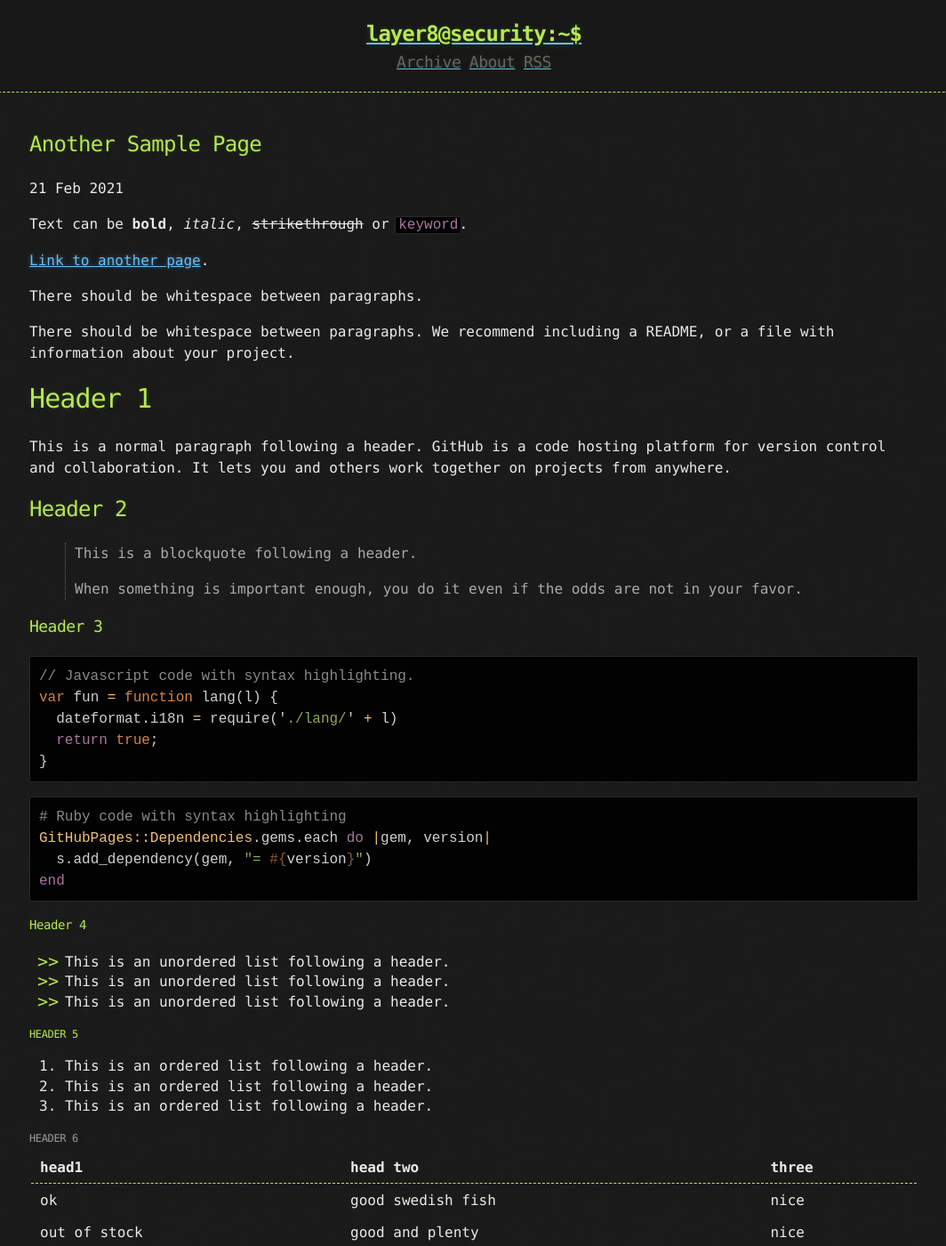
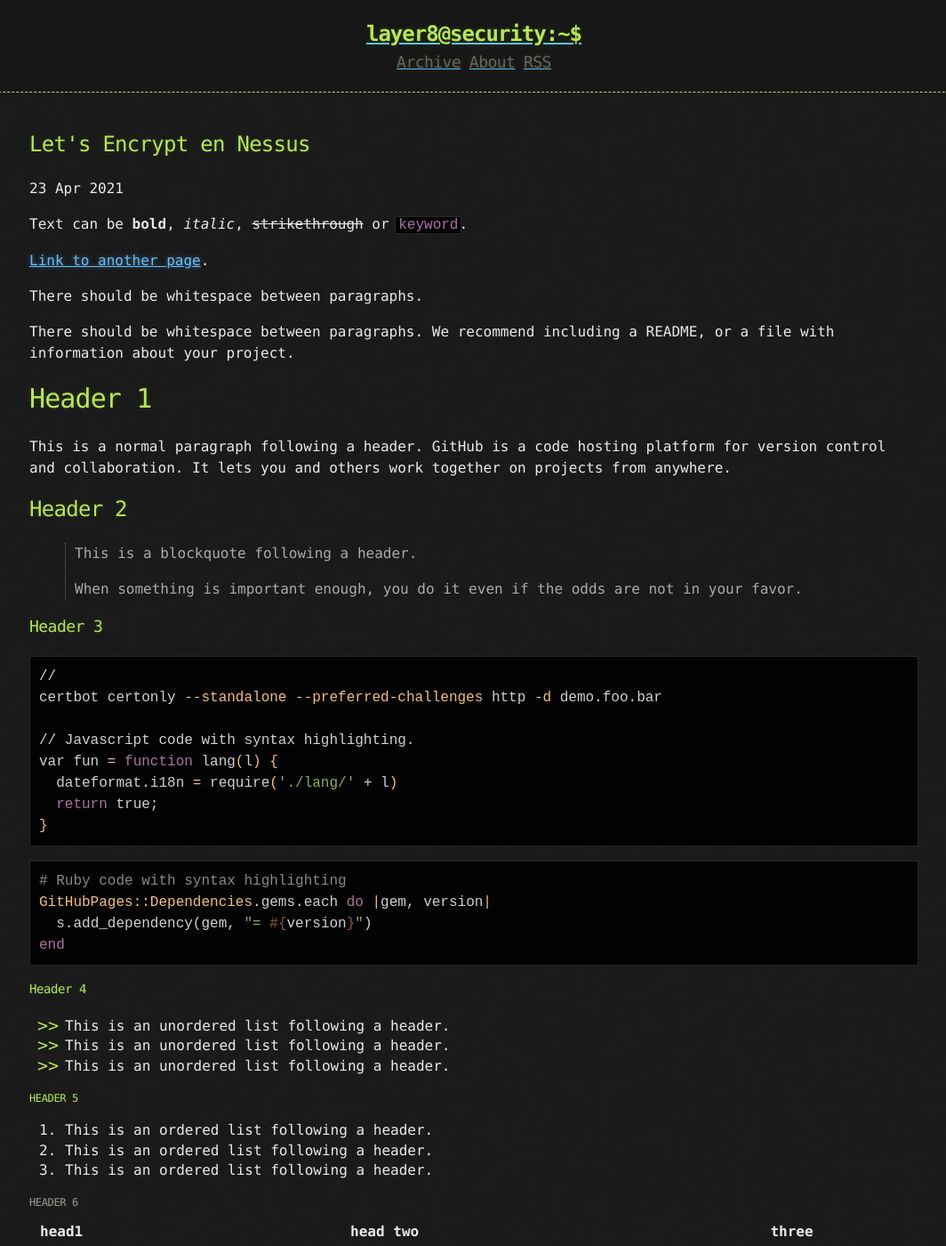
Before and after one commit to Layer8Sec/blog, a Jekyll site: the page built from _posts/2017-12-10-Another-Sample-Page.md, in a window 1280 px wide and 1400 px high. Shown: the whole window at 89% size, without its empty margins (107-1171 px from the left). Built offline with Jekyll 4.4.1, drawn with Linux system fonts in a browser that asks for light colours.

Commit message:
Update 2017-12-10-Another-Sample-Page.md

````diff
--- a/_posts/2017-12-10-Another-Sample-Page.md
+++ b/_posts/2017-12-10-Another-Sample-Page.md
@@ -1,12 +1,12 @@
 ---
-title: Another Sample Page
+title: Let's Encrypt en Nessus
 published: true
-date: 2021-02-21
+date: 2021-04-23
 img: cabin.png
 alt: image-alt
 project-date: Feb 2021
 client: Start Bootstrap
-category: Pentesting Web
+category: Tools
 ---
 
 Text can be **bold**, _italic_, ~~strikethrough~~ or `keyword`.
@@ -29,7 +29,10 @@ This is a normal paragraph following a header. GitHub is a code hosting platform
 
 ### [](#header-3)Header 3
 
-```js
+```bash
+//
+certbot certonly --standalone --preferred-challenges http -d demo.foo.bar
+
 // Javascript code with syntax highlighting.
 var fun = function lang(l) {
   dateformat.i18n = require('./lang/' + l)
````
